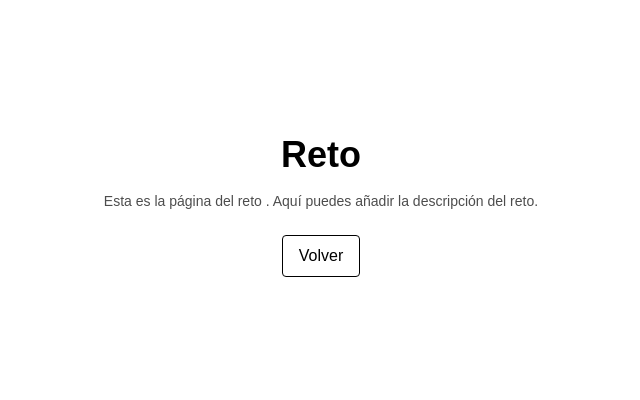
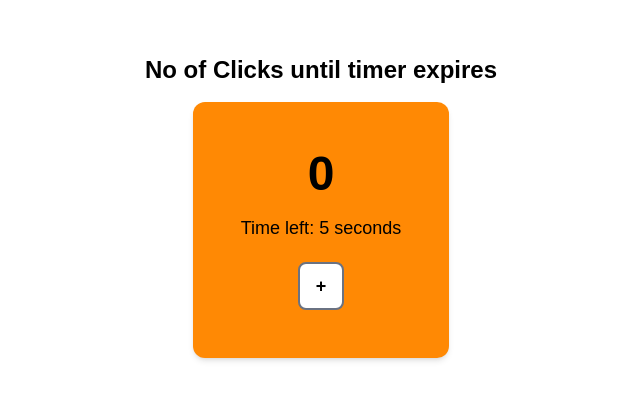
Before and after one commit to WilliamBayona/hackaton, a Next.js app: page /reto/2 in a window 1280 px wide. Shown: the part 194-594 px from the top of the page, without its empty margins (319-959 px from the left). Built offline with nearby package versions, Linux system fonts and the light colour scheme.

Commit message:
Correcion reto 7 aa

```diff
--- a/src/app/reto/1/page.tsx
+++ b/src/app/reto/1/page.tsx
@@ -1,26 +1,54 @@
-import Link from "next/link";
+"use client";
+import { useState, ChangeEvent } from "react";
 
-interface Props {
-  params: { id: string };
+export default function Page() {
+  const [percentage, setPercentage] = useState<number | "">("");
+
+  const handleChange = (e: ChangeEvent<HTMLInputElement>) => {
+    const value = e.target.value;
+    if (value === "") {
+      setPercentage("");
+    } else {
+      const num = Number(value);
+      if (num >= 0 && num <= 100) setPercentage(num);
     }
+  };
 
-export default function RetoPage({ params }: Props) {
-  const { id } = params;
+  const numericValue = percentage === "" ? 0 : percentage;
+
   return (
-    <div className="min-h-screen bg-white text-black flex items-center justify-center p-8">
-      <main className="w-full max-w-xl text-center">
-        <h1 className="text-4xl font-bold mb-4">Reto {id}</h1>
-        <p className="mb-6 text-sm text-black/70">Esta es la página del reto {id}. Aquí puedes añadir la descripción del reto.</p>
+    <div className="flex flex-col items-center justify-center min-h-screen bg-white text-black">
+      <h1 className="text-3xl font-semibold mb-6">Progress bar</h1>
+      <div className="relative w-72 h-6 bg-gray-300 rounded-full overflow-hidden mb-6">
+        <div
+          className="h-full bg-red-400 transition-all duration-500"
+          style={{ width: `${numericValue}%` }}
+        />
+        <span
+          className="absolute top-1/2 -translate-y-1/2 text-sm font-semibold text-white transition-all duration-500"
+          style={{
+            left: `calc(${numericValue}% - 1.5ch)`, // se ajusta horizontalmente
+          }}
+        >
+          {percentage === "" ? "0%" : `${numericValue}%`}
+        </span>
+      </div>
 
-        <div className="flex justify-center gap-4">
-          <Link
-            href="/"
-            className="inline-block border border-black px-4 py-2 rounded hover:bg-black hover:text-white transition-colors"
-          >
-            Volver
-          </Link>
+      {/* Input */}
+      <div className="flex items-center gap-3">
+        <label htmlFor="percent" className="font-medium">
+          Input Percentage:
+        </label>
+        <input
+          id="percent"
+          type="number"
+          min="0"
+          max="100"
+          value={percentage}
+          onChange={handleChange}
+          className="border-2 border-gray-400 rounded-full px-3 py-1 w-20 text-center focus:outline-none focus:border-red-500"
+        />
       </div>
-      </main>
     </div>
   );
 }
--- a/src/app/reto/2/page.tsx
+++ b/src/app/reto/2/page.tsx
@@ -1,26 +1,64 @@
-import Link from "next/link";
+"use client";
+import { useState, useEffect } from "react";
 
-interface Props {
-  params: { id: string };
+export default function Page() {
+  const [timeLeft, setTimeLeft] = useState(10);
+  const [clicks, setClicks] = useState(0);
+  const [active, setActive] = useState(true);
+
+  useEffect(() => {
+    if (!active) return;
+    if (timeLeft === 0) {
+      setActive(false);
+      return;
     }
+    const timer = setTimeout(() => setTimeLeft((t) => t - 1), 1000);
+    return () => clearTimeout(timer);
+  }, [timeLeft, active]);
 
-export default function RetoPage({ params }: Props) {
-  const { id } = params;
+  const handleClick = () => {
+    if (active) setClicks((c) => c + 1);
+  };
+
+  const handleRestart = () => {
+    setTimeLeft(10);
+    setClicks(0);
+    setActive(true);
+  };
+
   return (
-    <div className="min-h-screen bg-white text-black flex items-center justify-center p-8">
-      <main className="w-full max-w-xl text-center">
-        <h1 className="text-4xl font-bold mb-4">Reto {id}</h1>
-        <p className="mb-6 text-sm text-black/70">Esta es la página del reto {id}. Aquí puedes añadir la descripción del reto.</p>
+    <div className="flex flex-col items-center justify-center min-h-screen bg-white text-black">
+      <h1 className="text-2xl font-semibold mb-4">
+        No of Clicks until timer expires
+      </h1>
 
-        <div className="flex justify-center gap-4">
-          <Link
-            href="/"
-            className="inline-block border border-black px-4 py-2 rounded hover:bg-black hover:text-white transition-colors"
+      <div className="w-64 h-64 bg-orange-400 flex flex-col items-center justify-center rounded-xl shadow-md">
+        <p className="text-5xl font-bold">{clicks}</p>
+        <p className="mt-4 text-lg font-medium">
+          Time left: {timeLeft} second{timeLeft !== 1 ? "s" : ""}
+        </p>
+
+        <button
+          onClick={handleClick}
+          disabled={!active}
+          className={`mt-5 px-4 py-2 rounded-lg border-2 text-lg font-bold ${
+            active
+              ? "bg-white hover:bg-gray-100 border-gray-500"
+              : "bg-gray-300 text-gray-500 cursor-not-allowed"
+          }`}
         >
-            Volver
-          </Link>
+          +
+        </button>
       </div>
-      </main>
+
+      {!active && (
+        <button
+          onClick={handleRestart}
+          className="mt-6 px-4 py-2 bg-green-500 text-white font-semibold rounded-lg hover:bg-green-600 transition-colors"
+        >
+          Restart
+        </button>
+      )}
     </div>
   );
 }
--- a/src/app/reto/7/page.tsx
+++ b/src/app/reto/7/page.tsx
@@ -3,7 +3,8 @@
 import Link from "next/link"
 
 // Reto 7: Un vaino que tiene frases random
-const API = "https://zenquotes.io/api/random"
+// Usando una API que funciona sin CORS
+const API = "https://dummyjson.com/quotes/random"
 
 interface Quote {
   content: string
@@ -26,14 +27,11 @@
       }
 
       const data = await res.json()
-
-
-      const quoteData = data[0]
-      console.log(quoteData.q, "-", quoteData.a)
+      console.log(data.quote, "-", data.author)
 
       setQuote({
-        content: quoteData.q,
-        author: quoteData.a
+        content: data.quote,
+        author: data.author
       })
     } catch (err) {
       setError(err instanceof Error ? err.message : 'Error desconocido')
@@ -50,6 +48,9 @@
   return (
     <div className="min-h-screen bg-white text-black flex flex-col items-center justify-center p-8">
       <div className="max-w-2xl w-full text-center">
+        <h1 className="text-4xl font-bold mb-8 border-b-2 border-black pb-4">
+          Reto 7: Frases Inspiradoras
+        </h1>
 
         <div className="bg-gray-100 border-2 border-black p-8 rounded-none mb-8 min-h-[200px] flex flex-col justify-center">
           {loading && (
```
Lines whose indentation alone changed are shown as unchanged.
